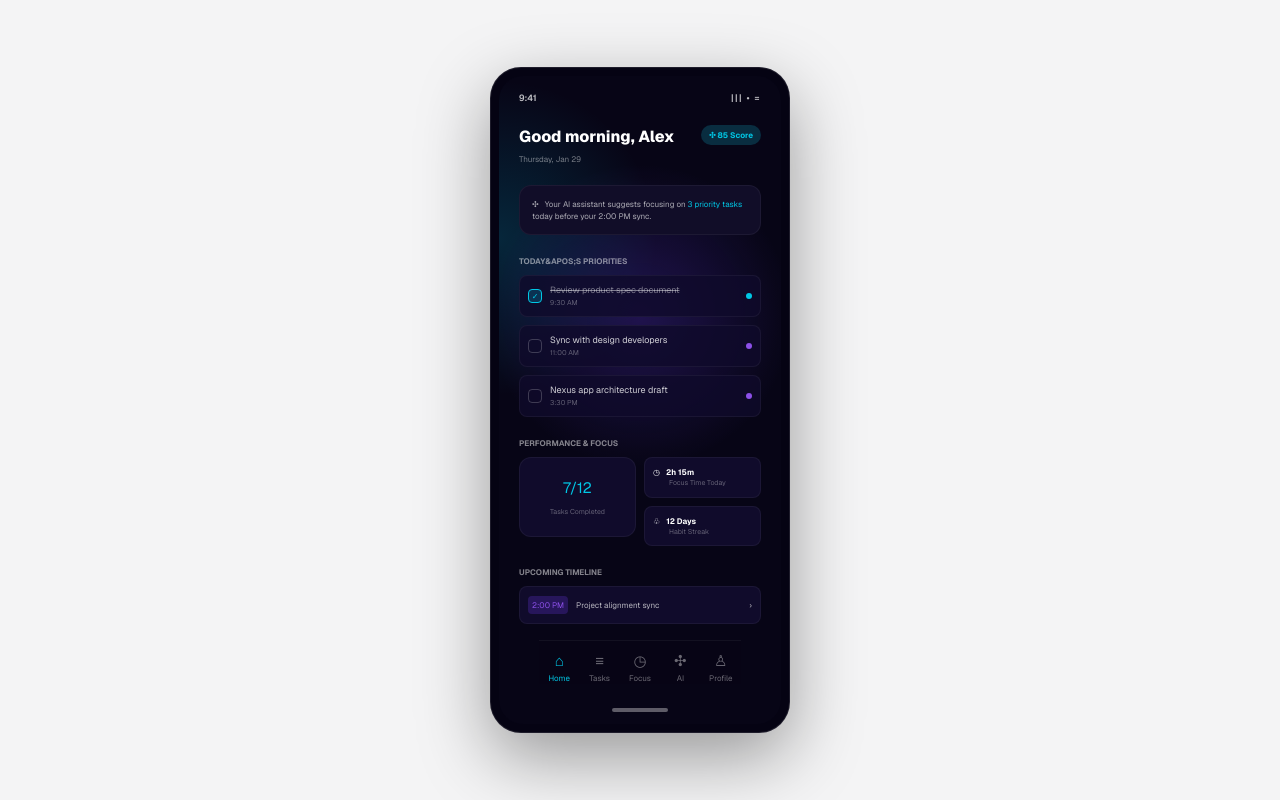
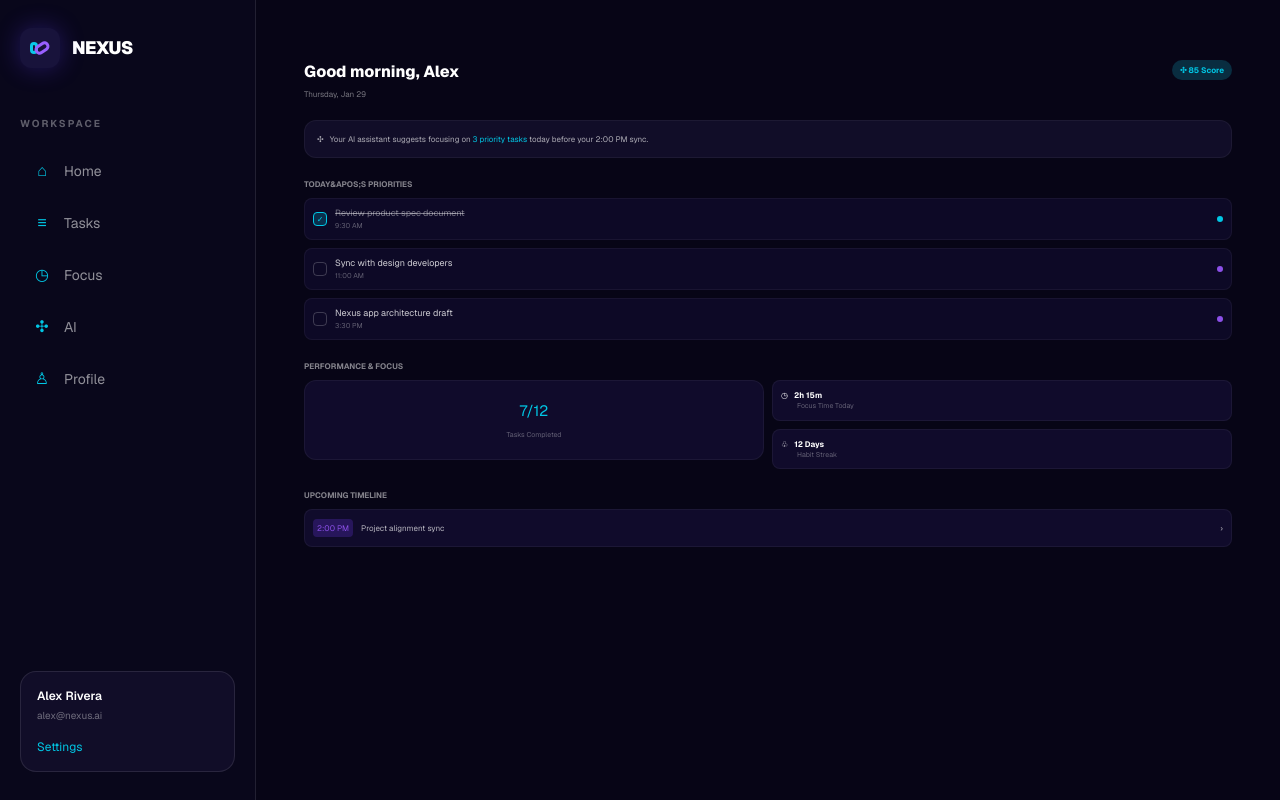
Before and after one commit to njiderrick448-spec/my-app, a Next.js app: page /home-dashboard in a window 1280 px wide. Built offline with nearby package versions, Linux system fonts and the light colour scheme.

Commit message:
imitial commit

```diff
--- a/src/app/onboarding/page.tsx
+++ b/src/app/onboarding/page.tsx
@@ -16,15 +16,37 @@ function NexusMark() {
 
 export function PhoneFrame({ children }: { children: React.ReactNode }) {
   return (
-    <div className="w-[280px] shrink-0 rounded-[31px] border border-white/10 bg-[#050313] p-2 shadow-[0_24px_70px_rgba(0,0,0,0.38)] sm:w-[300px]">
-      <div className="relative min-h-[610px] overflow-hidden rounded-[24px] bg-[#070516] px-5 pb-5 pt-4 text-white">
-        <div className="pointer-events-none absolute inset-0 bg-[radial-gradient(circle_at_50%_37%,rgba(81,48,191,0.33),transparent_35%),radial-gradient(circle_at_0%_25%,rgba(0,190,226,0.18),transparent_28%)]" />
-        <div className="relative z-10 flex items-center justify-between text-[9px] font-semibold text-white/75">
-          <span>9:41</span>
-          <span className="tracking-[0.16em]">||| &bull; =</span>
+    <div className="-mx-4 -my-8 flex min-h-screen w-[calc(100%+2rem)] bg-[#070516] text-white sm:-mx-4">
+      <aside className="hidden w-64 shrink-0 border-r border-white/10 bg-[#09071b] px-5 py-7 lg:flex lg:flex-col">
+        <Link href="/home-dashboard" className="flex items-center gap-3">
+          <NexusMark />
+          <span className="text-lg font-black tracking-tight">NEXUS</span>
+        </Link>
+        <p className="mt-12 text-[10px] font-bold uppercase tracking-[0.2em] text-white/35">Workspace</p>
+        <nav className="mt-4 space-y-1" aria-label="Workspace navigation">
+          {[
+            ["⌂", "Home", "/home-dashboard"],
+            ["≡", "Tasks", "/tasks-inbox"],
+            ["◷", "Focus", "/focus-home"],
+            ["✣", "AI", "/ai-chat"],
+            ["♙", "Profile", "/profile"],
+          ].map(([icon, label, href]) => (
+            <Link key={label} href={href} className="flex items-center gap-3 rounded-xl px-3 py-3 text-sm text-white/55 transition hover:bg-white/5 hover:text-white">
+              <span className="w-5 text-center text-base text-[#00c7e5]">{icon}</span>
+              {label}
+            </Link>
+          ))}
+        </nav>
+        <div className="mt-auto rounded-2xl border border-white/10 bg-[#110d28] p-4">
+          <p className="text-xs font-semibold">Alex Rivera</p>
+          <p className="mt-1 text-[10px] text-white/40">alex@nexus.ai</p>
+          <Link href="/settings" className="mt-4 block text-xs text-[#00c7e5]">Settings</Link>
         </div>
-        {children}
-        <div className="absolute bottom-3 left-1/2 h-1 w-14 -translate-x-1/2 rounded-full bg-white/35" />
+      </aside>
+      <div className="relative min-w-0 flex-1 overflow-y-auto bg-[radial-gradient(circle_at_60%_0%,rgba(81,48,191,0.2),transparent_38%),#070516]">
+        <div className="relative mx-auto min-h-screen w-full max-w-[1440px] px-5 pb-24 pt-6 text-white sm:px-8 lg:px-12 lg:pb-12 lg:pt-10">
+          {children}
+        </div>
       </div>
     </div>
   );
--- a/src/components/app-navigation.tsx
+++ b/src/components/app-navigation.tsx
@@ -12,7 +12,7 @@ const navigationItems: Array<{ key: AppNavKey; icon: string; label: string; href
 
 export function AppBottomNav({ active }: { active: AppNavKey }) {
   return (
-    <nav className="absolute bottom-5 left-5 right-5 z-20 grid grid-cols-5 border-t border-white/5 bg-[#070516]/90 pt-3 text-center" aria-label="Primary navigation">
+    <nav className="app-bottom-nav absolute bottom-5 left-5 right-5 z-20 grid grid-cols-5 border-t border-white/5 bg-[#070516]/90 pt-3 text-center lg:hidden" aria-label="Primary navigation">
       {navigationItems.map((item) => (
         <Link key={item.key} href={item.href} aria-current={item.key === active ? "page" : undefined} className={`text-[8px] transition ${item.key === active ? "text-[#00c7e5]" : "text-white/40 hover:text-white/75"}`}>
           <span className="block text-[15px] leading-none">{item.icon}</span>
```
